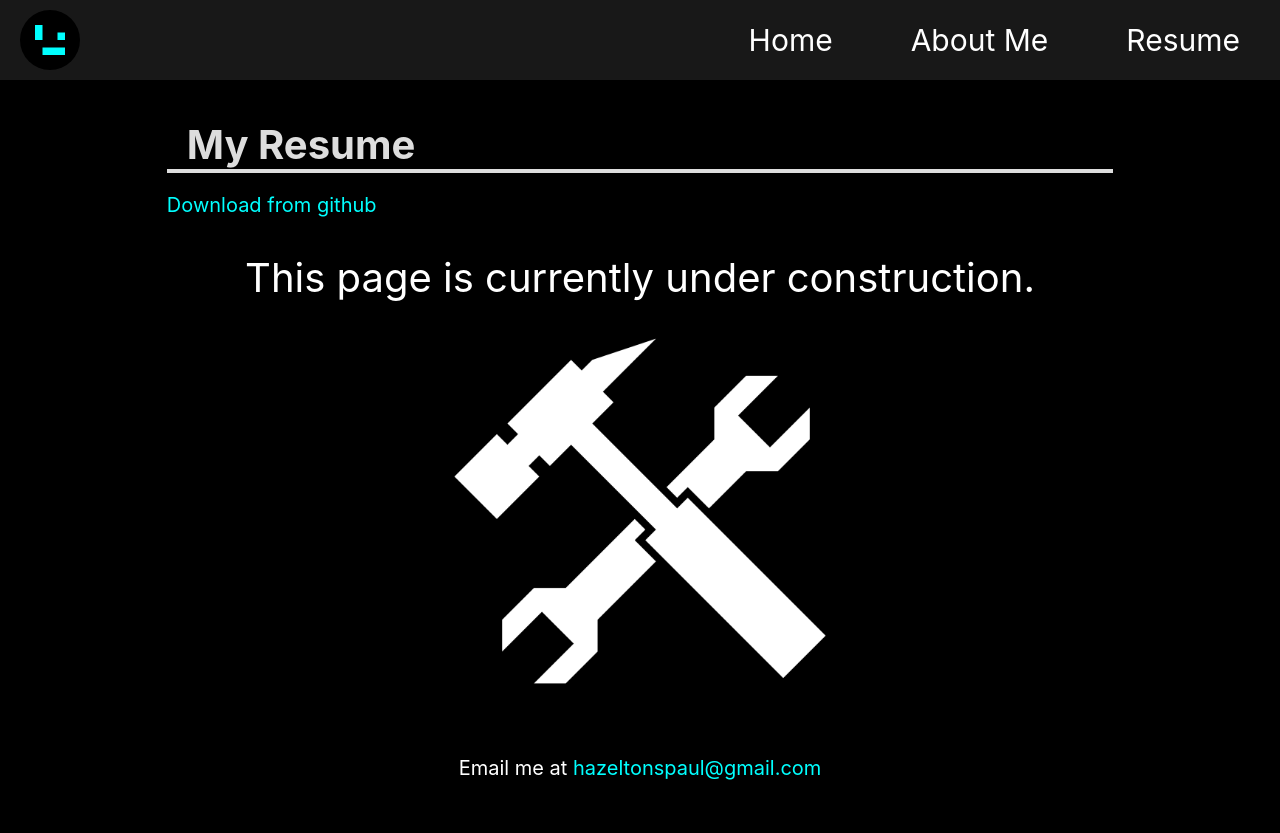
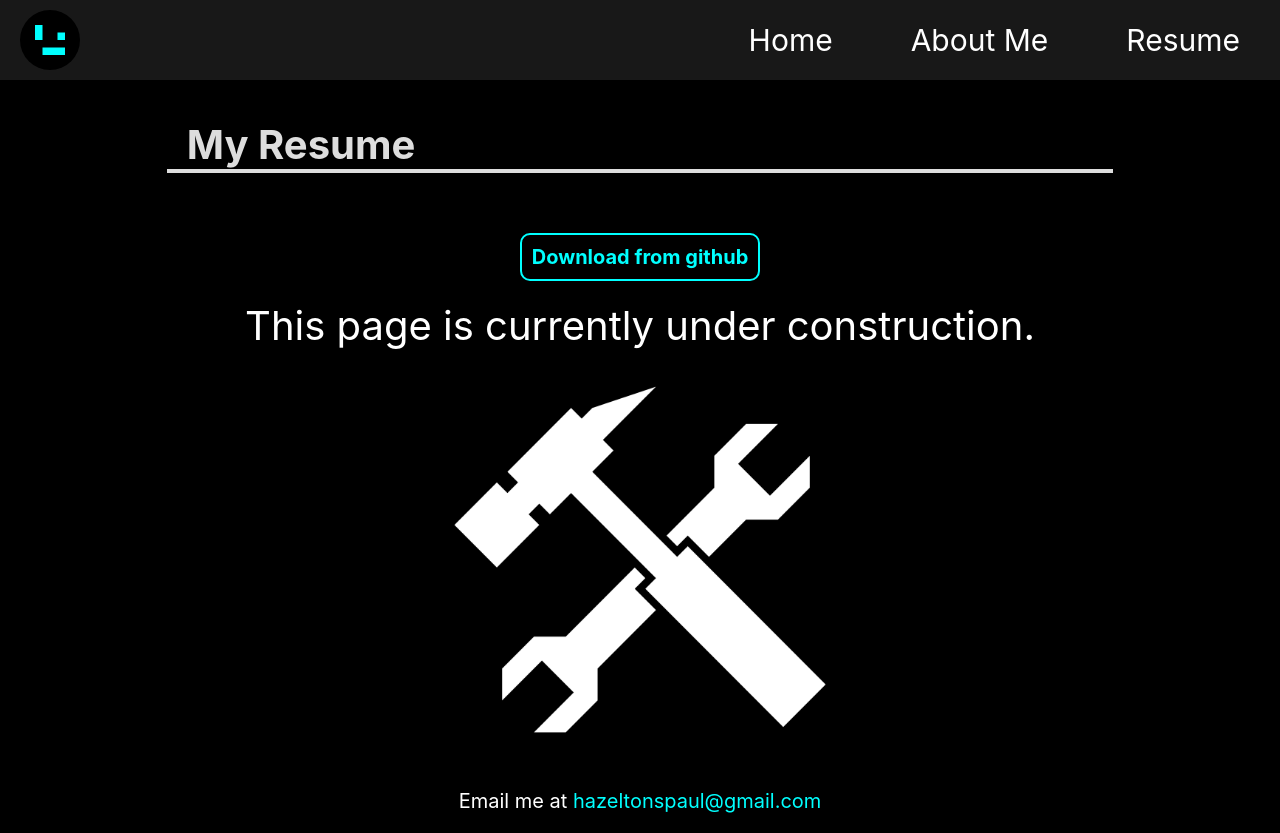
Before and after one commit to PaulHazelton/hazeltonspaul, a React (Create React App) app: page /#/resume in a window 1280 px wide. Before the commit the page ends 800 px from the top, so only its background shows below. Built offline with nearby package versions, Linux system fonts and the light colour scheme.

Commit message:
Changed resume to button

```diff
--- a/src/App.css
+++ b/src/App.css
@@ -55,17 +55,20 @@ hr {
 p {
 	margin-bottom: 1rem;
 }
-button {
+.button-box {
+	display: flex;
+	justify-content: center;
+}
+.neat-button {
 	font-size: 1rem;
 	font-weight: bold;
+	text-decoration: none;
 
 	cursor: pointer;
 
 	position: relative;
 	/* width: 100%; */
 	padding: 0.5em;
-	left: 50%;
-	transform: translateX(-50%);
 
 	color: var(--accent);
 	border: 2px solid var(--accent);
@@ -74,8 +77,8 @@ button {
 	transition: var(--time-2);
 	transition: var(--time-2);
 }
-button:hover,
-button:focus {
+.neat-button:hover,
+.neat-button:focus {
 	color: var(--bgcolor);
 	background-color: var(--accent);
 	transition: var(--time-2);
--- a/src/pages/NotFound.tsx
+++ b/src/pages/NotFound.tsx
@@ -17,7 +17,9 @@ function NotFound () {
 				Uh oh, there's nothing here.
 			</div>
 			<Spacer amount='4rem' />
-			<button onClick={goHome}>Go Back Home</button>
+			<div className='button-box'>
+				<button onClick={goHome} className='neat-button'>Go Back Home</button>
+			</div>
 		</div>
 	);
 }
--- a/src/pages/resume.tsx
+++ b/src/pages/resume.tsx
@@ -1,11 +1,14 @@
-import { Heading, ExtLink } from "../common/components";
+import { Heading, ExtLink, Spacer } from "../common/components";
 
 function Resume () {
 	return  (
 		<>
 			<div className='section' id='welcome-section'>
 				<Heading text='My Resume' />
-				<ExtLink url='https://raw.githubusercontent.com/PaulHazelton/hazeltonspaul/master/public/Paul-Hazelton-Resume.pdf'>Download from github</ExtLink>
+				<Spacer amount='2rem' />
+				<div className='button-box'>
+					<ExtLink url='https://raw.githubusercontent.com/PaulHazelton/hazeltonspaul/master/public/Paul-Hazelton-Resume.pdf' className='neat-button'>Download from github</ExtLink>
+				</div>
 			</div>
 			<div className='section'>
 				<div id='welcome-box'>
```
